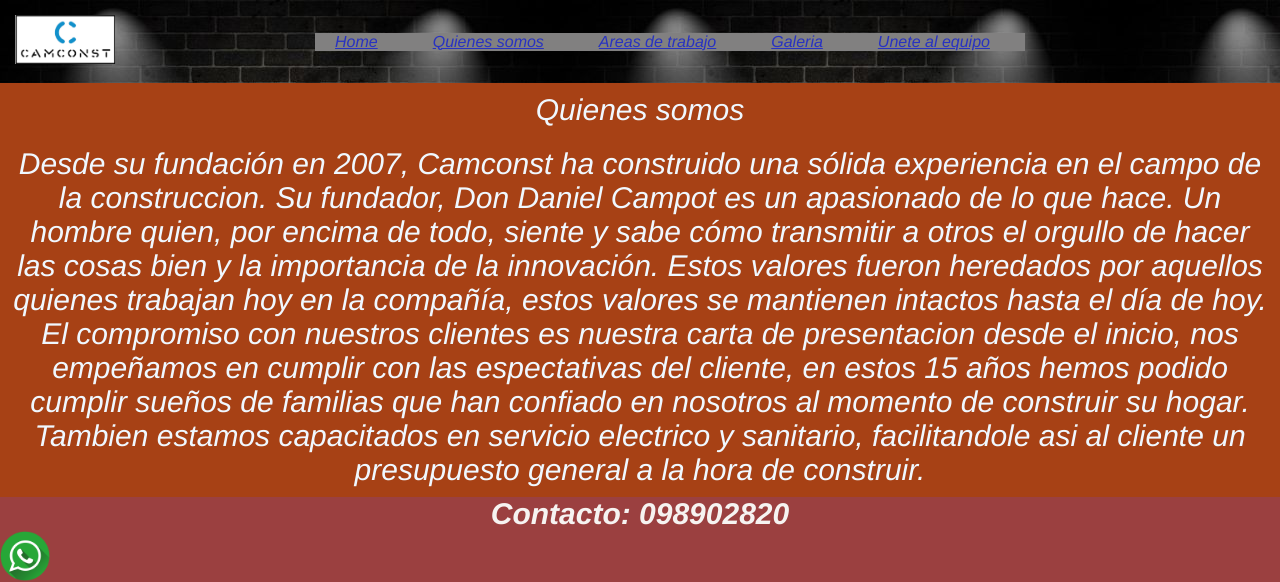
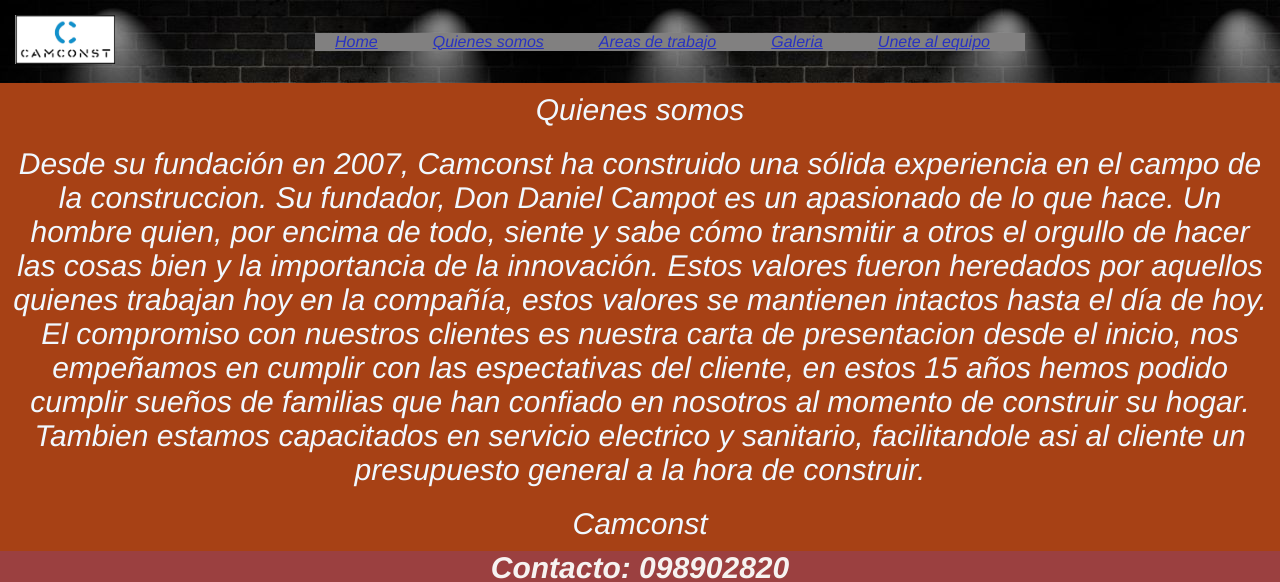
Before and after one commit to john-campot/proyecto-camconst, a plain HTML site: page paginas/quienes-somos.html in a window 1280 px wide. Shown: the top 582 px of the page. Drawn offline with Linux system fonts and the light colour scheme.

Commit message:
agregue-camconst

```diff
--- a/paginas/quienes-somos.html
+++ b/paginas/quienes-somos.html
@@ -48,6 +48,7 @@
 
                Tambien estamos capacitados en servicio electrico y sanitario, facilitandole asi al cliente un presupuesto general a la hora de construir.
               </p>
+              <p>Camconst</p>
         </div>
 
     </main>
```
